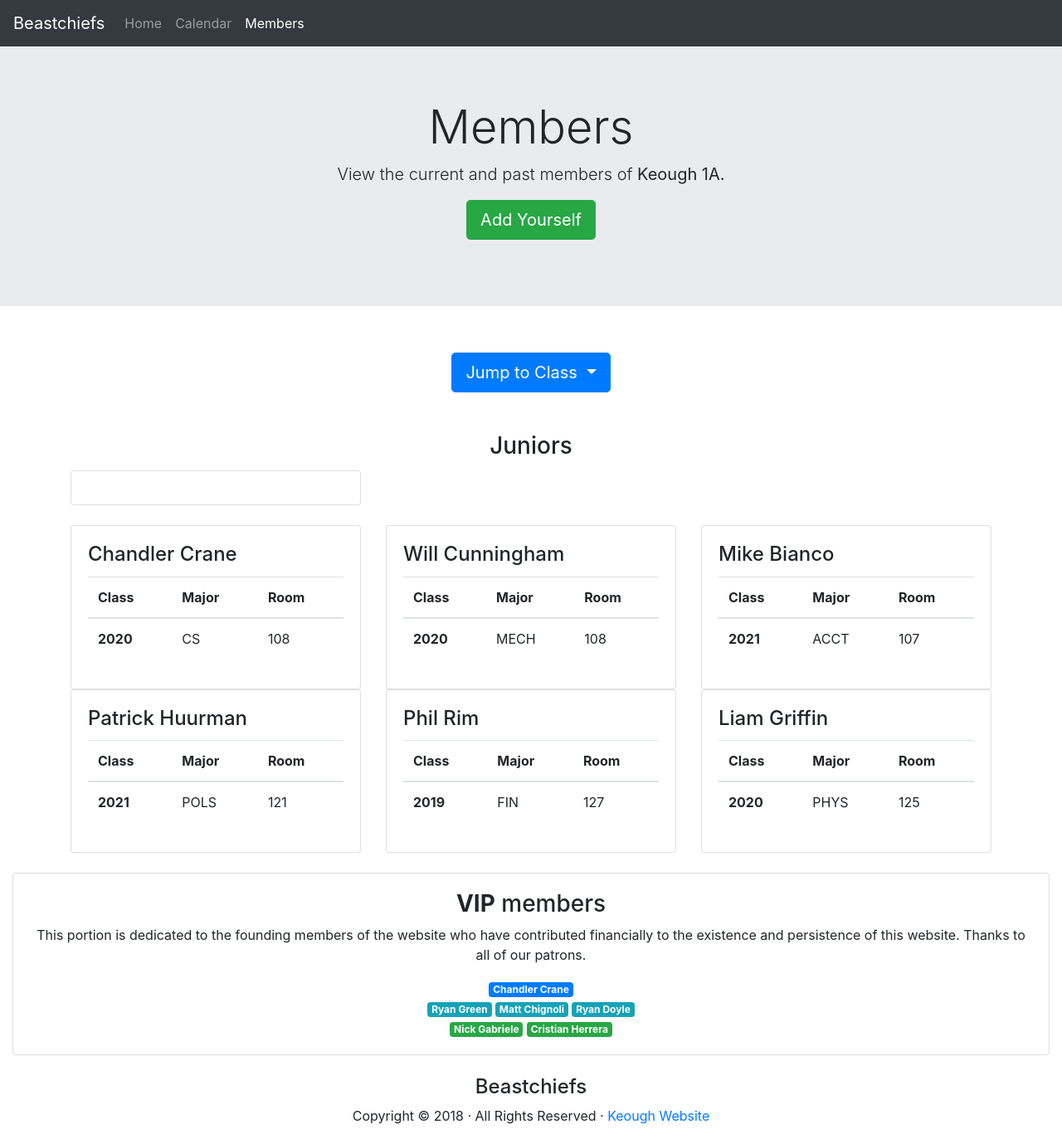
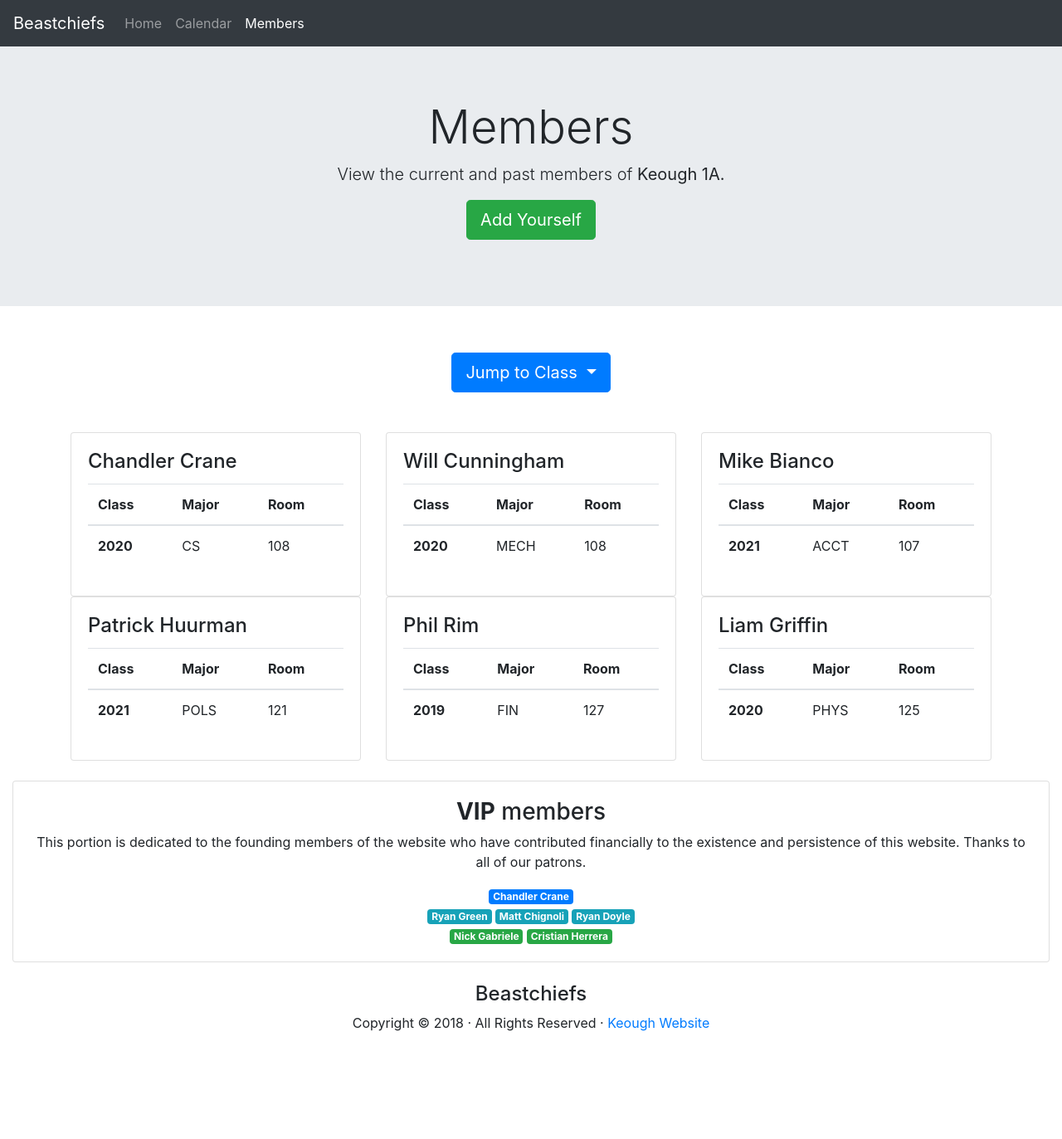
Before and after one commit to chandlercrane/beastchiefs.github.io, a Jekyll site: the page members/index.html, which Jekyll copies as it is, in a window 1280 px wide. Shown: the whole page at 83% size. Built offline with Jekyll 4.4.1, drawn with Linux system fonts in a browser that asks for light colours; nearby versions of some CDN libraries; library files that are not in the unit come from our copies; after the commit the page ends 1261 px from its top, so only the background shows below that.

Commit message:
fixed temp layout

```diff
--- a/members/index.html
+++ b/members/index.html
@@ -56,6 +56,8 @@
 	</div>
 	<br/>
 
+	<!--
+
 	<div class="container">
 		<br/>
 		<h3 class="card-title text-center">Juniors</h3>
@@ -63,10 +65,6 @@
 			<div class="col-md-4">
 				<div class="card">
                 	<div class="card-body text-center">
-
-						<div id="#hiddenDiv" style="display: none"></div>
-
-						<!--
 						<h4 class="card-title">Chandler Crane</h4>
 						<table class="table">
 						  <thead>
@@ -84,13 +82,14 @@
 							</tr>
 						  </tbody>
 						</table>
-						-->
-
 					</div>
 				</div>
 			</div>
 		</div>
 	</div>
+
+	-->
+
 
     <div class="container">
        <br>
```
